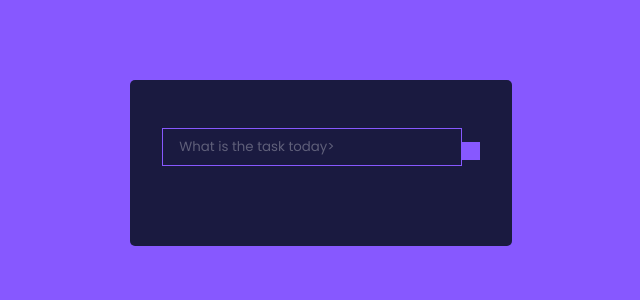
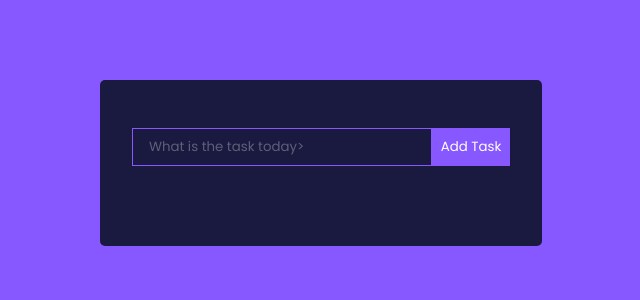
Before and after one commit to Zavista/to-do-list, a React (Vite) app: page / in a window 1280 px wide. Shown: the top 300 px of the page, without its empty margins (319-959 px from the left). Built offline with nearby package versions, Linux system fonts and the light colour scheme.

Commit message:
Created change and submit buttons

```diff
--- a/src/compoments/ToDoForm.jsx
+++ b/src/compoments/ToDoForm.jsx
@@ -1,11 +1,25 @@
 import React from 'react'
+import { useState } from 'react'
 
 export const ToDoForm = () => {
+  const [value, setValue] = useState('');
+
+  const handleChange = (e) => {
+    setValue(e.target.value);
+  }
+
+  const handleSubmit = (e) =>{
+    e.preventDefault(); //prevents the page from reloading after form submission.
+    console.log(value); //from the State value
+  }
+
   return (
-    <form className='TodoForm'>
-    <input type='text' className='todo-input'
-    placeholder='What is the task today>'></input>
-    <button type='submit' className='todo-btn'></button>
-  </form>
+    <form className='TodoForm' onSubmit={handleSubmit}>
+      <input type='text'
+      className='todo-input'
+      placeholder='What is the task today>'
+      onChange={handleChange}></input>
+      <button type='submit' className='todo-btn'>Add Task</button>
+    </form>
   )
 }
```
